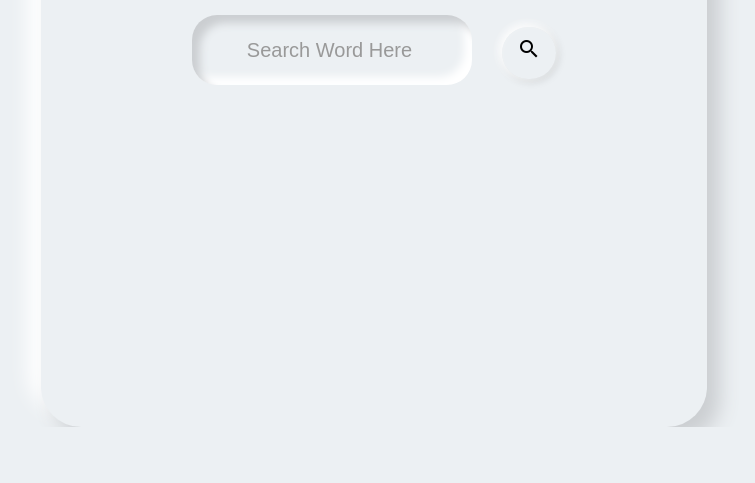
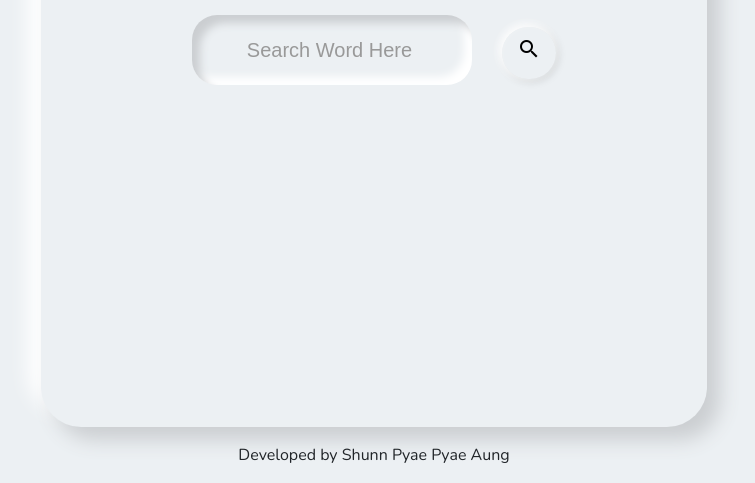
Before and after one commit to kyawzinthant-dev/dictionary, a plain HTML site: page index.html in a window 1280 px wide. Shown: the part 373-856 px from the top of the page, without its empty margins (266-1021 px from the left). Before the commit the page ends 800 px from the top, so only its background shows below. Drawn offline with nearby package versions, Linux system fonts and the light colour scheme; a web font is replaced by a local one.

Commit message:
Complet design and code

```diff
--- a/index.html
+++ b/index.html
@@ -6,7 +6,7 @@
     <script src="https://code.jquery.com/jquery-3.5.1.min.js" integrity="sha256-9/aliU8dGd2tb6OSsuzixeV4y/faTqgFtohetphbbj0=" crossorigin="anonymous"></script>
     <link rel="stylesheet" href="https://cdnjs.cloudflare.com/ajax/libs/material-design-icons/3.0.1/iconfont/material-icons.min.css">
     <link href="https://fonts.googleapis.com/css2?family=Varta&display=swap" rel="stylesheet">
-
+    <link href="https://fonts.googleapis.com/css2?family=Nunito:wght@300&display=swap" rel="stylesheet">
     <link rel="stylesheet" href="https://stackpath.bootstrapcdn.com/bootstrap/4.5.0/css/bootstrap.min.css">
 
     <title>Document</title>
@@ -161,6 +161,10 @@
             display: block;
             text-align: center;
         }
+        #dev{
+            font-family: 'Nunito', sans-serif !important;
+
+        }
 
     </style>
 </head>
@@ -180,7 +184,9 @@
 
         </div>
        </div>
+
     </div>
+    <p><center id="dev">Developed by Shunn Pyae Pyae Aung</center></p>
 </body>
 
 <script src="https://cdn.jsdelivr.net/npm/gasparesganga-jquery-loading-overlay@2.1.7/dist/loadingoverlay.min.js
```
